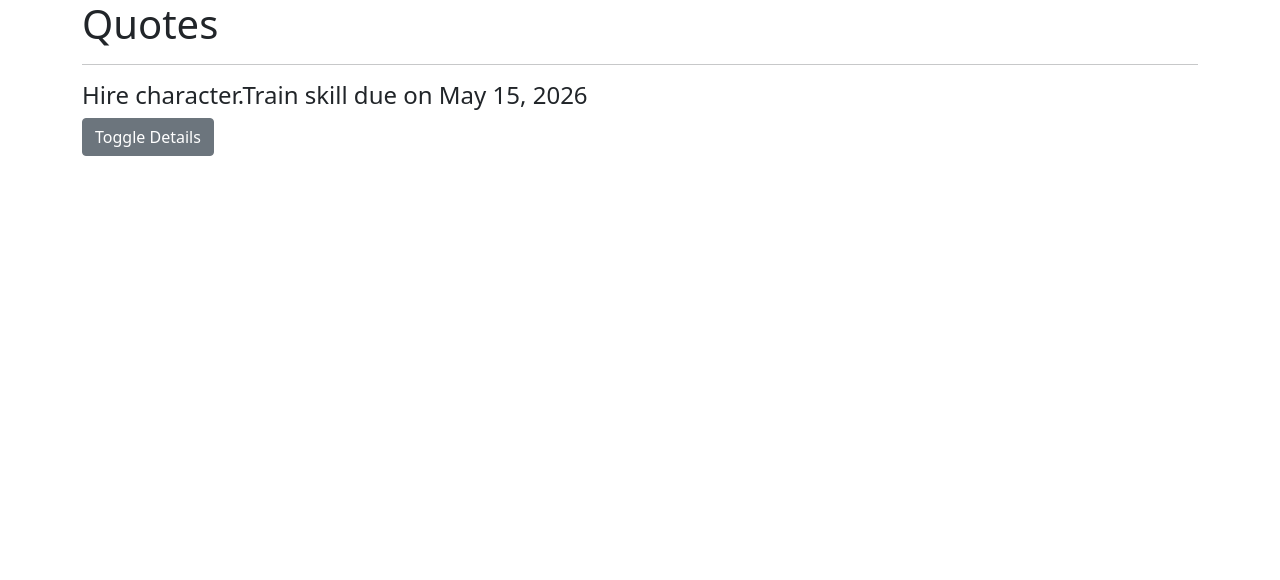
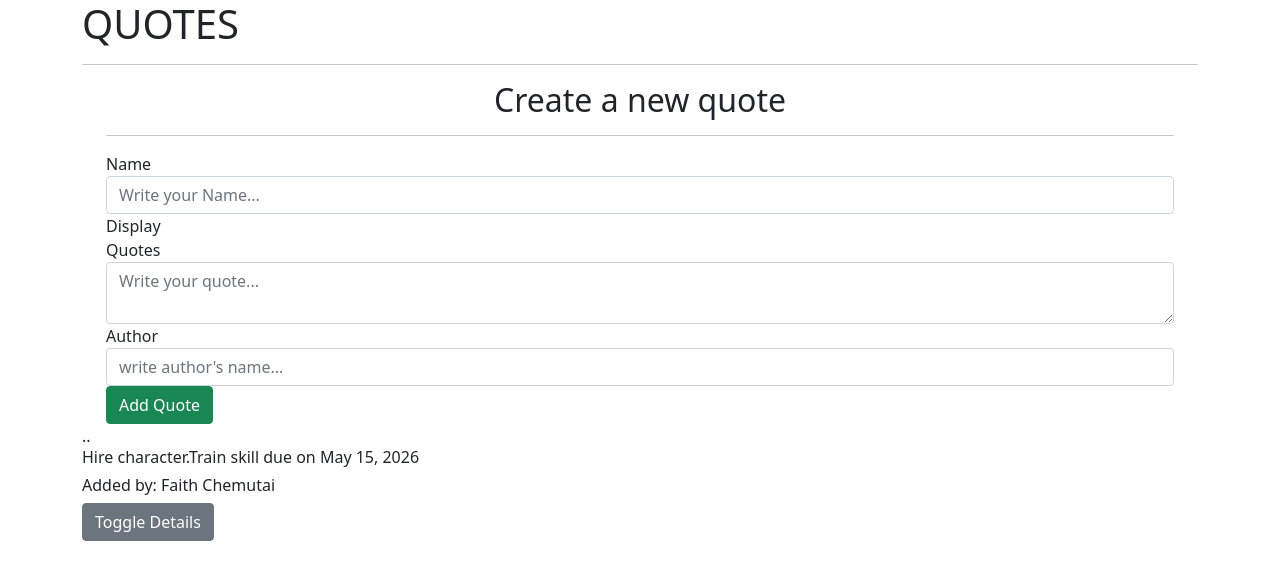
Before and after one commit to faith62/Quotes, an Angular app: page / in a window 1280 px wide. Shown: the top 580 px of the page. Built offline with nearby package versions, Linux system fonts and the light colour scheme.

Commit message:
add form component and two way binding

```diff
--- a/src/app/quotes-detail/quotes-detail.component.html
+++ b/src/app/quotes-detail/quotes-detail.component.html
@@ -1,4 +1,4 @@
 <p>
-    {{quote.description}}
+    Author: {{quote.description}}
 </p>
 <button (click)= 'quoteDelete(true)' class="btn btn-outline-danger">Delete Quote</button>
--- /dev/null
+++ b/src/app/quotes-form/quotes-form.component.html
@@ -0,0 +1,30 @@
+
+<div class="container-fluid">
+    <h2 class="text-center">Create a new quote</h2>
+    <hr>
+    <form #quoteForm="ngForm">
+        <div class="form-group">
+
+            <label for="name">Name</label>
+            <input type="text" required class="form-control" id="name" placeholder="Write your Name..." [(ngModel)]="newQuote.name" name="name" #name="ngModel" requied>
+            <div [hidden]="name.valid || name.pristine" class="alert alert-danger">
+                <p>Name is required</p>
+              </div>
+            Display{{newQuote.name}}
+
+        </div>
+        <div class="form-group">
+
+            <label for="Quotes">Quotes</label>
+            <textarea class="form-control" id="input-quote" rows="2" required placeholder="Write your quote..."></textarea>
+
+        </div>
+        <div class="form-group">
+
+            <label for="author">Author</label>
+            <input type="text" required class="form-control" id="author" placeholder="write author's name..." >
+
+        </div>
+        <button type="submit" class="btn btn-success">Add Quote</button>
+    </form>
+  </div>
--- /dev/null
+++ b/src/app/quotes-form/quotes-form.component.ts
@@ -0,0 +1,19 @@
+import { Quote } from '@angular/compiler';
+import { Component, OnInit } from '@angular/core';
+import { Quotes } from '../quotes';
+
+@Component({
+  selector: 'app-quotes-form',
+  templateUrl: './quotes-form.component.html',
+  styleUrls: ['./quotes-form.component.css']
+})
+export class QuotesFormComponent implements OnInit {
+
+  newQuote = new Quotes("","","",new Date());
+
+  constructor() { }
+
+  ngOnInit(): void {
+  }
+
+}
--- a/src/app/quotes.ts
+++ b/src/app/quotes.ts
@@ -1,6 +1,6 @@
 export class Quotes {
     public showDescription: boolean;
-    constructor(public id: number, public name:string, public description:string, public completeDate: Date){
+    constructor(public name: string, public quote:string, public description:string, public completeDate: Date){
         this.showDescription=false;
     }
 
--- a/src/app/quotes/quotes.component.html
+++ b/src/app/quotes/quotes.component.html
@@ -1,12 +1,24 @@
 <div class="container">
-    <h1>Quotes</h1>
+    <h1>QUOTES</h1>
     <hr>
+    <div class="row">
+        <div >
+            <app-quotes-form></app-quotes-form>
+        </div>
+
+
+    </div>
+    <div class="row">
+        <div>  ..</div>
+    </div>
 
     <div class="row">
-        <div class="col-md-6">
+
+        <div >
             <div *ngFor='let quote of quotes; let i =index'>
                 <div>
-                    <h4 >{{quote.name}} due on {{quote.completeDate | date}}</h4>
+                    <h6 >{{quote.quote}} due on {{quote.completeDate | date}}</h6>
+                    <h6>Added by: {{quote.name}}</h6>
                     <button (click)='toggleDetails(i)' class="btn btn-secondary">Toggle Details</button>
                 </div>
 
@@ -17,5 +29,6 @@
 
         </div>
 
+
     </div>
 </div>
--- a/src/app/quotes/quotes.component.ts
+++ b/src/app/quotes/quotes.component.ts
@@ -9,7 +9,7 @@ import { Quotes } from '../quotes';
 export class QuotesComponent implements OnInit {
 
   quotes:Quotes[]=[
-    new Quotes(1, 'Hire character.Train skill','By peter schutz', new Date(2020,10,2022)),
+    new Quotes('Faith Chemutai', 'Hire character.Train skill','By peter schutz', new Date(2020,10,2022)),
 
   ];
   toggleDetails(index){
```
Also changed, not shown: src/app/app.module.ts (+6 -2 lines), src/app/quotes-form/quotes-form.component.css (added), 1 other file (tests, documents, lock files or other folders).
